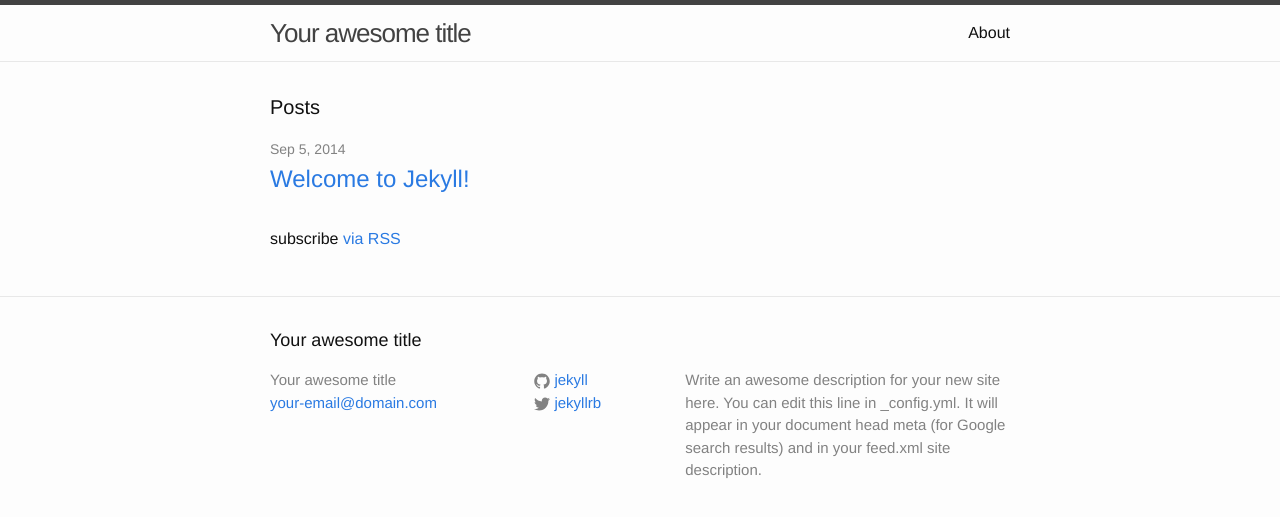
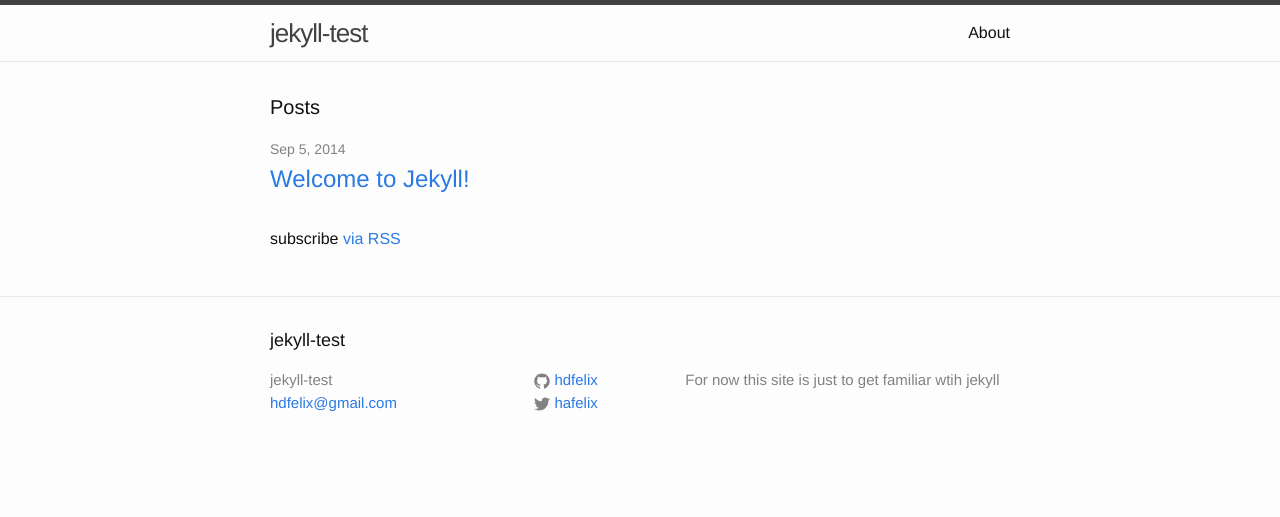
Before and after one commit to hdfelix/jekyll-test, a Jekyll site: the page built from index.html, in a window 1280 px wide. Shown: the top 517 px of the page. Built offline with Jekyll 4.4.1, drawn with Linux system fonts in a browser that asks for light colours.

Commit message:
Update config file; remove defaults

```diff
--- a/_config.yml
+++ b/_config.yml
@@ -1,14 +1,13 @@
 # Site settings
-title: Your awesome title
-email: your-email@domain.com
+title: jekyll-test
+email: hdfelix@gmail.com
 description: > # this means to ignore newlines until "baseurl:"
-  Write an awesome description for your new site here. You can edit this
-  line in _config.yml. It will appear in your document head meta (for
-  Google search results) and in your feed.xml site description.
+  For now this site is just to get familiar wtih jekyll
 baseurl: "" # the subpath of your site, e.g. /blog/
 url: "http://yourdomain.com" # the base hostname & protocol for your site
-twitter_username: jekyllrb
-github_username:  jekyll
+twitter_username: hafelix
+github_username: hdfelix
 
 # Build settings
 markdown: kramdown
+highlighter: rouge
```
